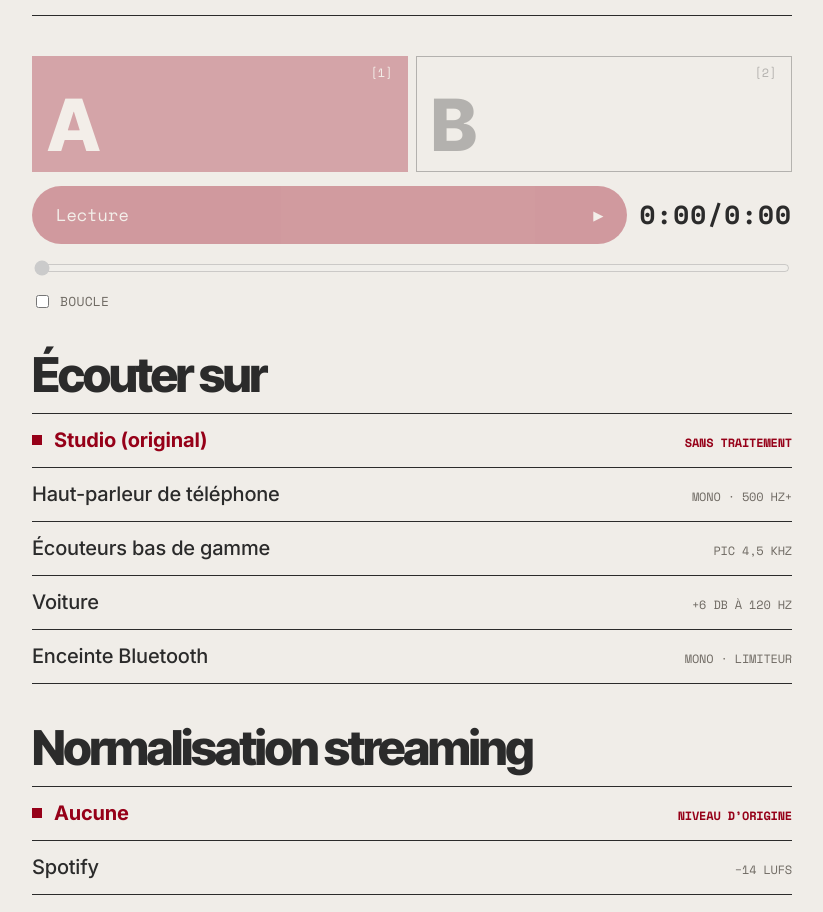
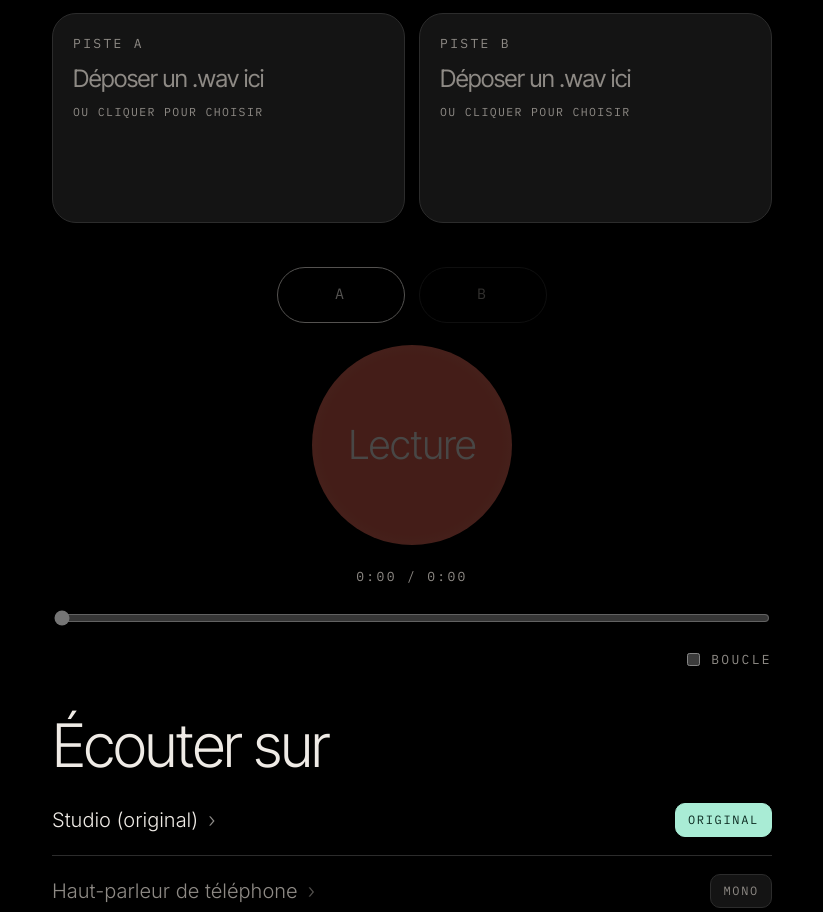
Before and after one commit to headybeatshell/Comparo, a plain HTML site: page index.html in a window 1280 px wide. Shown: the part 474-1386 px from the top of the page, without its empty margins (228-1051 px from the left). Drawn offline with nearby package versions, Linux system fonts and the light colour scheme; a web font is replaced by a local one.

Commit message:
Redesign: dark single-theme layout with light track cards, coral play disc and mint status
Co-Authored-By: Claude Opus 5.5 <noreply@anthropic.com>
Claude-Session: https://claude.ai/code/session_016okgWEtThyM2VZ3iERU3Nj

```diff
--- a/index.html
+++ b/index.html
@@ -6,140 +6,144 @@
 <title>Comparo</title>
 <link rel="preconnect" href="https://fonts.googleapis.com">
 <link rel="preconnect" href="https://fonts.gstatic.com" crossorigin>
-<link rel="stylesheet" href="https://fonts.googleapis.com/css2?family=Inter+Tight:wght@700;800&family=Inter:wght@400;500;600;700&family=Space+Mono:wght@400;700&family=Doto:wght@700&display=swap">
+<link rel="stylesheet" href="https://fonts.googleapis.com/css2?family=Inter+Tight:wght@300;400;500&family=Inter:wght@300;400;500&family=IBM+Plex+Mono:wght@400&display=swap">
 <style>
-  /* Layout: one ruled column, editorial grotesk + mono labels; carmine marks what is live (active track, playing state, selected option). */
+  /* Layout: one centered dark column. Light rounded cards hold the two tracks; a coral disc is the one loud control; mint marks status and the selected option. Deliberately single-theme (dark). */
   :root {
-    --bg: #f0ede8; --surface: #e4ded5; --ink: #2b2b2b; --muted: #6f6a63;
-    --rule: #2b2b2b; --hair: #cdc6bc; --accent: #960018; --on-accent: #fbf3ee;
-    --accent-ink: #960018; --warn: #8a5a00; --dot: transparent;
+    --bg: #000000; --ink: #efebe6; --muted: #8e8a85; --line: #2c2c2c;
+    --card: #efebe6; --card-ink: #121212; --card-muted: #77736d;
+    --chip: #141414; --mint: #a9ecd5; --mint-ink: #0c2a21;
+    --coral: #e0604f; --coral-hi: #f08c78; --warn: #ffcf5c;
     --display: "Inter Tight", "Helvetica Neue", Arial, sans-serif;
     --text: "Inter", "Helvetica Neue", Arial, sans-serif;
-    --mono: "Space Mono", ui-monospace, "SF Mono", Menlo, monospace;
-    --digits: "Doto", "Space Mono", ui-monospace, monospace;
+    --mono: "IBM Plex Mono", ui-monospace, "SF Mono", Menlo, monospace;
+    color-scheme: dark;
   }
-  @media (prefers-color-scheme: dark) { :root:not([data-theme="light"]) {
-    --bg: #0b0b0b; --surface: #1c1c1c; --ink: #f1efec; --muted: #8f8b86;
-    --rule: #4a4847; --hair: #2a2928; --accent: #960018; --on-accent: #ffffff;
-    --accent-ink: #ef5d72; --warn: #ffcf5c; --dot: #262626; color-scheme: dark; } }
-  :root[data-theme="dark"] {
-    --bg: #0b0b0b; --surface: #1c1c1c; --ink: #f1efec; --muted: #8f8b86;
-    --rule: #4a4847; --hair: #2a2928; --accent: #960018; --on-accent: #ffffff;
-    --accent-ink: #ef5d72; --warn: #ffcf5c; --dot: #262626; color-scheme: dark; }
-
   * { box-sizing: border-box; }
   html, body { margin: 0; min-height: 100%; }
   body {
-    background: var(--bg);
-    background-image: radial-gradient(var(--dot) 1.2px, transparent 1.6px);
-    background-size: 18px 18px;
-    color: var(--ink);
-    font: 16px/1.45 var(--text);
-    padding-block: 28px 40px;
+    background: var(--bg); color: var(--ink);
+    font: 300 17px/1.5 var(--text);
+    padding-block: 24px 48px;
     padding-left: max(16px, env(safe-area-inset-left, 0px));
     padding-right: max(16px, env(safe-area-inset-right, 0px));
   }
-  main { width: 100%; max-width: 760px; margin: 0 auto; display: flex; flex-direction: column; gap: 40px; }
+  main { width: 100%; max-width: 720px; margin: 0 auto; display: flex; flex-direction: column; gap: 44px; }
   button { font: inherit; color: inherit; }
-  :focus-visible { outline: 2px solid var(--accent-ink); outline-offset: 3px; }
-  .mono { font-family: var(--mono); font-size: 13px; text-transform: uppercase; letter-spacing: .02em; }
+  :focus-visible { outline: 2px solid var(--mint); outline-offset: 3px; }
+  .mono { font-family: var(--mono); font-weight: 400; font-size: 13px; text-transform: uppercase; letter-spacing: .18em; }
 
   /* Masthead */
-  .top { display: flex; justify-content: space-between; align-items: baseline; gap: 16px; }
-  .mark { font-family: var(--display); font-weight: 800; font-size: 26px; letter-spacing: -0.045em; }
-  .mast { display: flex; flex-direction: column; gap: 14px; }
-  .display {
-    margin: 0; font-family: var(--display); font-weight: 800;
-    font-size: clamp(84px, 22vw, 184px); line-height: .82; letter-spacing: -0.06em;
-    display: flex; align-items: center; gap: .12em;
+  .top { display: flex; justify-content: center; align-items: center; gap: 12px; }
+  .logo { width: 30px; height: 30px; background: var(--ink); display: grid; place-items: center; }
+  .logo::before { content: ""; width: 18px; height: 18px; border-radius: 50%; background: var(--bg); }
+  .logo + span { font-family: var(--display); font-weight: 500; font-size: 20px; letter-spacing: -0.01em; }
+  .banner {
+    background: var(--mint); color: var(--mint-ink); border-radius: 8px;
+    padding: 12px 16px; display: flex; justify-content: space-between; align-items: center; gap: 12px;
   }
-  .display .dash { display: inline-block; width: .42em; height: .1em; background: var(--accent); }
-  .strap {
-    display: flex; justify-content: space-between; gap: 12px;
-    border-top: 1.5px solid var(--rule); border-bottom: 4px solid var(--rule);
-    padding: 6px 0;
+  .hero {
+    margin: 0; text-align: center; font-family: var(--display); font-weight: 300;
+    font-size: clamp(44px, 10vw, 84px); line-height: 1.02; letter-spacing: -0.035em; text-wrap: balance;
   }
 
-  /* Track rows */
-  .slots { display: flex; flex-direction: column; border-top: 1.5px solid var(--rule); }
+  /* Track cards */
+  .slots { display: grid; grid-template-columns: 1fr 1fr; gap: 14px; }
   .slot {
-    position: relative;
-    display: grid; grid-template-columns: 76px minmax(0, 1fr) auto; gap: 4px 16px; align-items: start;
-    padding: 18px 12px 18px 0;
-    border-bottom: 1.5px solid var(--rule);
+    position: relative; min-width: 0;
+    border-radius: 24px; border: 1px solid var(--line); background: var(--chip);
+    padding: 20px 20px 22px; min-height: 210px;
+    display: flex; flex-direction: column; gap: 12px;
     cursor: pointer; user-select: none;
-    transition: background .15s, color .15s, padding .15s;
+    transition: background .2s, color .2s, border-color .2s, transform .2s;
   }
-  .slot .tag { font-family: var(--display); font-weight: 800; font-size: 22px; letter-spacing: -0.03em; }
-  .slot .body { display: flex; flex-direction: column; gap: 4px; min-width: 0; }
-  .slot .name { font-family: var(--display); font-weight: 700; font-size: 22px; letter-spacing: -0.03em; line-height: 1.15; word-break: break-all; }
-  .slot:not(.loaded) .name::after { content: " →"; }
-  .slot .meta, .slot .loud { font-family: var(--mono); font-size: 12.5px; text-transform: uppercase; color: var(--muted); font-variant-numeric: tabular-nums; }
+  .slot:hover, .slot.drag { border-color: var(--muted); }
+  .slot .tag { color: var(--muted); }
+  .slot .body { display: flex; flex-direction: column; gap: 10px; min-width: 0; flex: 1; }
+  .slot .name { font-family: var(--display); font-weight: 400; font-size: 24px; line-height: 1.15; letter-spacing: -0.02em; word-break: break-all; }
+  .slot .meta { font-family: var(--mono); font-size: 11.5px; letter-spacing: .12em; text-transform: uppercase; color: var(--muted); }
+  .slot .loud { display: flex; flex-direction: column; gap: 4px; margin-top: auto; font-variant-numeric: tabular-nums; }
   .slot .loud:empty { display: none; }
-  .slot .loud b { color: var(--ink); font-weight: 700; }
+  .slot .loud .big { font-family: var(--display); font-weight: 500; font-size: 38px; letter-spacing: -0.03em; line-height: 1; }
+  .slot .loud .big small { font-family: var(--mono); font-size: 12px; font-weight: 400; letter-spacing: .14em; color: var(--muted); margin-left: 6px; }
+  .slot .loud .sub { font-family: var(--mono); font-size: 11.5px; letter-spacing: .1em; text-transform: uppercase; color: var(--muted); }
   .slot .loud .w { color: var(--warn); }
-  .slot:hover, .slot.drag { background: var(--surface); padding-left: 12px; }
-  .slot.active { background: var(--accent); color: var(--on-accent); padding-left: 12px; }
-  .slot.active .meta, .slot.active .loud, .slot.active .loud b, .slot.active .loud .w { color: var(--on-accent); }
+  .slot .loud .pf { color: var(--ink); }
+  .slot.active { background: var(--card); color: var(--card-ink); border-color: var(--card); }
+  .slot.active .tag, .slot.active .meta, .slot.active .loud .sub, .slot.active .loud .big small { color: var(--card-muted); }
+  .slot.active .loud .pf { color: var(--card-ink); }
+  .slot.active .loud .w { color: #9a5a00; }
   .slot .replace {
-    font-family: var(--mono); font-size: 12px; text-transform: uppercase;
-    background: none; border: 1px solid currentColor; border-radius: 999px; padding: 4px 12px; cursor: pointer;
+    position: absolute; top: 14px; right: 14px;
+    font-family: var(--mono); font-size: 11px; letter-spacing: .14em; text-transform: uppercase;
+    background: transparent; border: 1px solid currentColor; border-radius: 999px; padding: 5px 12px; cursor: pointer; opacity: .7;
   }
+  .slot .replace:hover { opacity: 1; }
   .slot:not(.loaded) .replace { display: none; }
+  .slot:not(.loaded) .name { color: var(--muted); }
   input[type=file] { display: none; }
 
   /* Transport */
-  .transport { display: flex; flex-direction: column; gap: 14px; }
-  .switch { display: grid; grid-template-columns: 1fr 1fr; gap: 8px; }
+  .transport { display: flex; flex-direction: column; align-items: center; gap: 22px; }
+  .switch { display: flex; gap: 14px; justify-content: center; }
   .switch button {
-    height: 116px; border: 1.5px solid var(--rule); background: transparent; cursor: pointer;
-    font-family: var(--display); font-weight: 800; font-size: 72px; letter-spacing: -0.05em; line-height: 1;
-    display: flex; align-items: flex-end; justify-content: space-between; padding: 10px 14px;
+    min-width: 128px; height: 56px; border-radius: 999px; cursor: pointer;
+    background: transparent; border: 1.5px solid var(--line); color: var(--muted);
+    font-family: var(--mono); font-size: 15px; letter-spacing: .2em; text-transform: uppercase;
   }
-  .switch button small { font-family: var(--mono); font-size: 12px; font-weight: 400; letter-spacing: .02em; align-self: flex-start; }
-  .switch button:disabled { cursor: default; opacity: .3; }
-  .switch button.on { background: var(--accent); border-color: var(--accent); color: var(--on-accent); }
-  .row { display: flex; align-items: center; gap: 12px; }
-  .between { justify-content: space-between; }
+  .switch button:hover:not(:disabled) { border-color: var(--muted); color: var(--ink); }
+  .switch button.on { border-color: var(--ink); color: var(--ink); }
+  .switch button:disabled { opacity: .35; cursor: default; }
   button.main {
-    flex: 1; height: 58px; border: none; border-radius: 999px; cursor: pointer;
-    background: var(--accent); color: var(--on-accent);
-    display: flex; align-items: center; justify-content: space-between; padding: 0 24px;
-    font-family: var(--mono); font-size: 17px;
+    width: 200px; height: 200px; border-radius: 50%; border: none; cursor: pointer;
+    background: radial-gradient(circle at 50% 50%, var(--coral) 62%, var(--coral-hi) 100%);
+    color: var(--ink); font-family: var(--display); font-weight: 300; font-size: 40px; letter-spacing: -0.02em;
+    box-shadow: 0 0 60px rgba(224, 96, 79, .28);
+    transition: transform .2s, box-shadow .2s;
   }
-  button.main:disabled { opacity: .35; cursor: default; }
-  .time { font-family: var(--digits); font-weight: 700; font-size: 26px; letter-spacing: .04em; font-variant-numeric: tabular-nums; white-space: nowrap; }
-  input[type=range] { flex: 1; min-width: 0; accent-color: var(--accent); }
+  button.main:hover:not(:disabled) { transform: scale(1.03); box-shadow: 0 0 80px rgba(224, 96, 79, .4); }
+  button.main.playing { box-shadow: 0 0 90px rgba(224, 96, 79, .5); }
+  button.main:disabled { opacity: .3; cursor: default; box-shadow: none; }
+  .time { color: var(--muted); font-variant-numeric: tabular-nums; }
+  .seekrow { width: 100%; display: flex; }
+  input[type=range] { flex: 1; min-width: 0; accent-color: var(--ink); }
+  .row { width: 100%; display: flex; align-items: center; justify-content: space-between; gap: 12px; }
   label.loop { display: flex; gap: 8px; align-items: center; cursor: pointer; color: var(--muted); }
-  label.loop input { accent-color: var(--accent); }
-  .warn { color: var(--warn); font-size: 13px; }
-  .warn:empty { display: none; }
+  label.loop input { accent-color: var(--mint); }
+  .warn { color: var(--warn); font-size: 14px; }
 
   /* Options */
   .opt { display: flex; flex-direction: column; }
-  .h2 { margin: 0 0 14px; font-family: var(--display); font-weight: 800; font-size: clamp(34px, 7vw, 48px); letter-spacing: -0.05em; line-height: 1; }
-  .seg { display: flex; flex-direction: column; border-top: 1.5px solid var(--rule); }
+  .h2 { margin: 0 0 8px; font-family: var(--display); font-weight: 300; font-size: clamp(40px, 8vw, 60px); letter-spacing: -0.035em; line-height: 1.05; }
+  .seg { display: flex; flex-direction: column; }
   .seg button {
-    display: flex; justify-content: space-between; align-items: baseline; gap: 16px;
-    background: none; border: none; border-bottom: 1.5px solid var(--rule);
-    padding: 12px 0; text-align: left; cursor: pointer;
-    font-family: var(--text); font-size: 20px; font-weight: 500; letter-spacing: -0.01em;
-    transition: padding .15s, background .15s;
+    display: flex; justify-content: space-between; align-items: center; gap: 16px;
+    background: none; border: none; border-bottom: 1px solid var(--line);
+    padding: 18px 0; text-align: left; cursor: pointer;
+    font-family: var(--text); font-weight: 300; font-size: 20px; color: var(--muted);
+    transition: color .15s;
   }
-  .seg button .d { font-family: var(--mono); font-size: 12px; text-transform: uppercase; color: var(--muted); text-align: right; }
-  .seg button:hover { padding-left: 10px; }
-  .seg button.on { color: var(--accent-ink); font-weight: 700; }
-  .seg button.on span:first-child::before { content: ""; display: inline-block; width: 10px; height: 10px; background: var(--accent); margin-right: 12px; vertical-align: .12em; }
-  .seg button.on .d { color: var(--accent-ink); }
-  .note { margin-top: 12px; color: var(--muted); font-size: 14px; max-width: 62ch; font-variant-numeric: tabular-nums; }
+  .seg button span:first-child::after { content: "›"; margin-left: 10px; opacity: .6; }
+  .seg button:hover { color: var(--ink); }
+  .seg button .d {
+    flex: none; font-family: var(--mono); font-size: 12px; letter-spacing: .14em; text-transform: uppercase;
+    background: var(--chip); border: 1px solid var(--line); border-radius: 10px; padding: 7px 12px; color: var(--muted);
+  }
+  .seg button.on { color: var(--ink); }
+  .seg button.on .d { background: var(--mint); border-color: var(--mint); color: var(--mint-ink); }
+  .note { margin-top: 16px; color: var(--muted); font-size: 16px; max-width: 60ch; font-variant-numeric: tabular-nums; }
   .note:empty { display: none; }
-  .note b { color: var(--ink); font-weight: 600; }
+  .note b { color: var(--ink); font-weight: 500; }
 
-  footer { display: flex; justify-content: space-between; flex-wrap: wrap; gap: 8px 16px; color: var(--muted); border-top: 1.5px solid var(--rule); padding-top: 10px; }
-  @media (max-width: 520px) {
-    .slot { grid-template-columns: 52px minmax(0, 1fr); }
-    .slot .replace { grid-column: 2; justify-self: start; margin-top: 6px; }
-    .switch button { height: 96px; font-size: 60px; }
+  footer { text-align: center; color: var(--muted); display: flex; flex-direction: column; gap: 8px; font-size: 15px; }
+  footer .keys { display: flex; justify-content: center; flex-wrap: wrap; gap: 6px 22px; }
+  @media (max-width: 560px) {
+    .slots { grid-template-columns: 1fr; }
+    .slot { min-height: 0; }
+    .switch button { min-width: 0; flex: 1; }
+    .switch { width: 100%; }
+    button.main { width: 168px; height: 168px; font-size: 34px; }
+    .banner { font-size: 11.5px; letter-spacing: .14em; }
     .seg button { font-size: 18px; }
   }
   @media (prefers-reduced-motion: reduce) { * { transition: none !important; } }
@@ -147,18 +151,15 @@
 </head>
 <body>
 <main>
-  <div class="mast">
-    <header class="top">
-      <div class="mark">Comparo</div>
-      <div class="mono" id="count">[0/2] fichiers</div>
-    </header>
-    <h1 class="display">A<span class="dash" aria-hidden="true"></span>B</h1>
-    <div class="strap mono"><span>Comparaison A/B</span><span>WAV · lecture synchronisée</span></div>
-  </div>
+  <header class="top"><div class="logo" aria-hidden="true"></div><span>COMPARO</span></header>
+
+  <div class="banner mono" id="banner"><span id="bannerText">Déposez deux fichiers .wav · A et B</span><span aria-hidden="true">↓</span></div>
+
+  <h1 class="hero">Entendre la différence entre A et B</h1>
 
   <section class="slots">
     <div class="slot" data-k="A">
-      <div class="tag">(A)</div>
+      <div class="tag mono">Piste A</div>
       <div class="body">
         <div class="name">Déposer un .wav ici</div>
         <div class="meta">ou cliquer pour choisir</div>
@@ -168,7 +169,7 @@
       <input type="file" id="fileA" accept=".wav,audio/wav,audio/x-wav,audio/wave">
     </div>
     <div class="slot" data-k="B">
-      <div class="tag">(B)</div>
+      <div class="tag mono">Piste B</div>
       <div class="body">
         <div class="name">Déposer un .wav ici</div>
         <div class="meta">ou cliquer pour choisir</div>
@@ -181,17 +182,13 @@
 
   <section class="transport">
     <div class="switch">
-      <button data-k="A" class="on" disabled>A<small>[1]</small></button>
-      <button data-k="B" disabled>B<small>[2]</small></button>
+      <button data-k="A" class="on" disabled>A</button>
+      <button data-k="B" disabled>B</button>
     </div>
+    <button class="main" id="play" disabled title="Lecture / Pause (Espace)">Lecture</button>
+    <div class="time mono" id="time">0:00 / 0:00</div>
+    <div class="seekrow"><input type="range" id="seek" min="0" max="1000" value="0" step="1" disabled aria-label="Position"></div>
     <div class="row">
-      <button class="main" id="play" disabled title="Lecture / Pause (Espace)"><span>Lecture</span><span>▶</span></button>
-      <div class="time" id="time">0:00/0:00</div>
-    </div>
-    <div class="row">
-      <input type="range" id="seek" min="0" max="1000" value="0" step="1" disabled aria-label="Position">
-    </div>
-    <div class="row between">
       <div class="warn" id="warn"></div>
       <label class="loop mono"><input type="checkbox" id="loop"> Boucle</label>
     </div>
@@ -200,19 +197,19 @@
   <section class="opt">
     <h2 class="h2">Écouter sur</h2>
     <div class="seg" id="sim">
-      <button data-v="off" class="on"><span>Studio (original)</span><span class="d">Sans traitement</span></button>
-      <button data-v="phone"><span>Haut-parleur de téléphone</span><span class="d">Mono · 500 Hz+</span></button>
-      <button data-v="earbuds"><span>Écouteurs bas de gamme</span><span class="d">Pic 4,5 kHz</span></button>
-      <button data-v="car"><span>Voiture</span><span class="d">+6 dB à 120 Hz</span></button>
-      <button data-v="bt"><span>Enceinte Bluetooth</span><span class="d">Mono · limiteur</span></button>
+      <button data-v="off" class="on"><span>Studio (original)</span><span class="d">Original</span></button>
+      <button data-v="phone"><span>Haut-parleur de téléphone</span><span class="d">Mono</span></button>
+      <button data-v="earbuds"><span>Écouteurs bas de gamme</span><span class="d">4,5 kHz</span></button>
+      <button data-v="car"><span>Voiture</span><span class="d">+6 dB grave</span></button>
+      <button data-v="bt"><span>Enceinte Bluetooth</span><span class="d">Limiteur</span></button>
     </div>
     <div class="note" id="simNote"></div>
   </section>
 
   <section class="opt">
-    <h2 class="h2">Normalisation streaming</h2>
+    <h2 class="h2">Normalisation</h2>
     <div class="seg" id="norm">
-      <button data-v="off" class="on"><span>Aucune</span><span class="d">Niveau d’origine</span></button>
+      <button data-v="off" class="on"><span>Aucune</span><span class="d">Origine</span></button>
       <button data-v="spotify"><span>Spotify</span><span class="d">−14 LUFS</span></button>
       <button data-v="apple"><span>Apple Music</span><span class="d">−16 LUFS</span></button>
       <button data-v="youtube"><span>YouTube</span><span class="d">−14 LUFS</span></button>
@@ -220,9 +217,9 @@
     <div class="note" id="normNote"></div>
   </section>
 
-  <footer class="mono">
-    <span>Espace lecture/pause · Tab ou ←→ basculer · A/B choisir</span>
-    <span>© 2026 Comparo</span>
+  <footer>
+    <div class="keys"><span>Espace : lecture</span><span>Tab : basculer A/B</span><span>A ou B : choisir</span></div>
+    <div>Comparo lit vos fichiers localement. Rien n’est envoyé sur Internet.</div>
   </footer>
 </main>
 
@@ -693,15 +690,18 @@ onmessage = e => {
 
   function updateTime() {
     const d = duration(), p = Math.min(position(), d);
-    timeEl.textContent = `${fmt(p)}/${fmt(d)}`;
+    timeEl.textContent = `${fmt(p)} / ${fmt(d)}`;
     if (!seeking) seek.value = d ? Math.round(p / d * 1000) : 0;
   }
   function updateUI() {
     const any = !!(tracks.A || tracks.B);
     playBtn.disabled = !any;
     seek.disabled = !any;
-    playBtn.innerHTML = playing ? '<span>Pause</span><span>❚❚</span>' : '<span>Lecture</span><span>▶</span>';
-    $('#count').textContent = `[${(tracks.A ? 1 : 0) + (tracks.B ? 1 : 0)}/2] fichiers`;
+    playBtn.textContent = playing ? 'Pause' : 'Lecture';
+    const n = (tracks.A ? 1 : 0) + (tracks.B ? 1 : 0);
+    $('#bannerText').textContent = n === 0 ? 'Déposez deux fichiers .wav · A et B'
+      : n === 1 ? `Ajoutez la piste ${tracks.A ? 'B' : 'A'} pour comparer`
+      : playing ? `Lecture · vous écoutez ${active}` : 'Prêt · Espace pour lire';
     if (!tracks[active] && any) { active = tracks.A ? 'A' : 'B'; setActive(active); return; }
     switchBtns.forEach(b => {
       b.disabled = !tracks[b.dataset.k];
@@ -723,8 +723,9 @@ onmessage = e => {
       if (!t) { el.textContent = ''; continue; }
       if (!t.meter) continue;   // keeps "Mesure du volume…"
       const { lufs, tp } = t.meter;
-      let html = `<b>${num(lufs)} LUFS</b> · <span class="${tp > -1 ? 'w' : ''}" title="${tp > -1 ? 'Crête au-dessus de −1 dBTP : risque de saturation après encodage' : ''}">${num(tp)} dBTP</span>`;
-      if (p) html += ` · ${p.label} : <b>${num(normGainDb(k), true)} dB</b>`;
+      let html = `<span class="big">${num(lufs)}<small>LUFS</small></span><span class="sub"><span class="${tp > -1 ? 'w' : ''}" title="${tp > -1 ? 'Crête au-dessus de −1 dBTP : risque de saturation après encodage' : ''}">True peak ${num(tp)} dBTP</span>`;
+      if (p) html += ` · <span class="pf">${p.label} ${num(normGainDb(k), true)} dB</span>`;
+      html += '</span>';
       el.innerHTML = html;
     }
 
@@ -750,7 +751,7 @@ onmessage = e => {
   seek.addEventListener('input', () => {
     seeking = true;
     const d = duration();
-    timeEl.textContent = `${fmt(seek.value / 1000 * d)}/${fmt(d)}`;
+    timeEl.textContent = `${fmt(seek.value / 1000 * d)} / ${fmt(d)}`;
   });
   seek.addEventListener('change', () => { seeking = false; seekTo(seek.value / 1000 * duration()); });
   slots.forEach(s => s.querySelector('.replace').addEventListener('click', e => {
```
